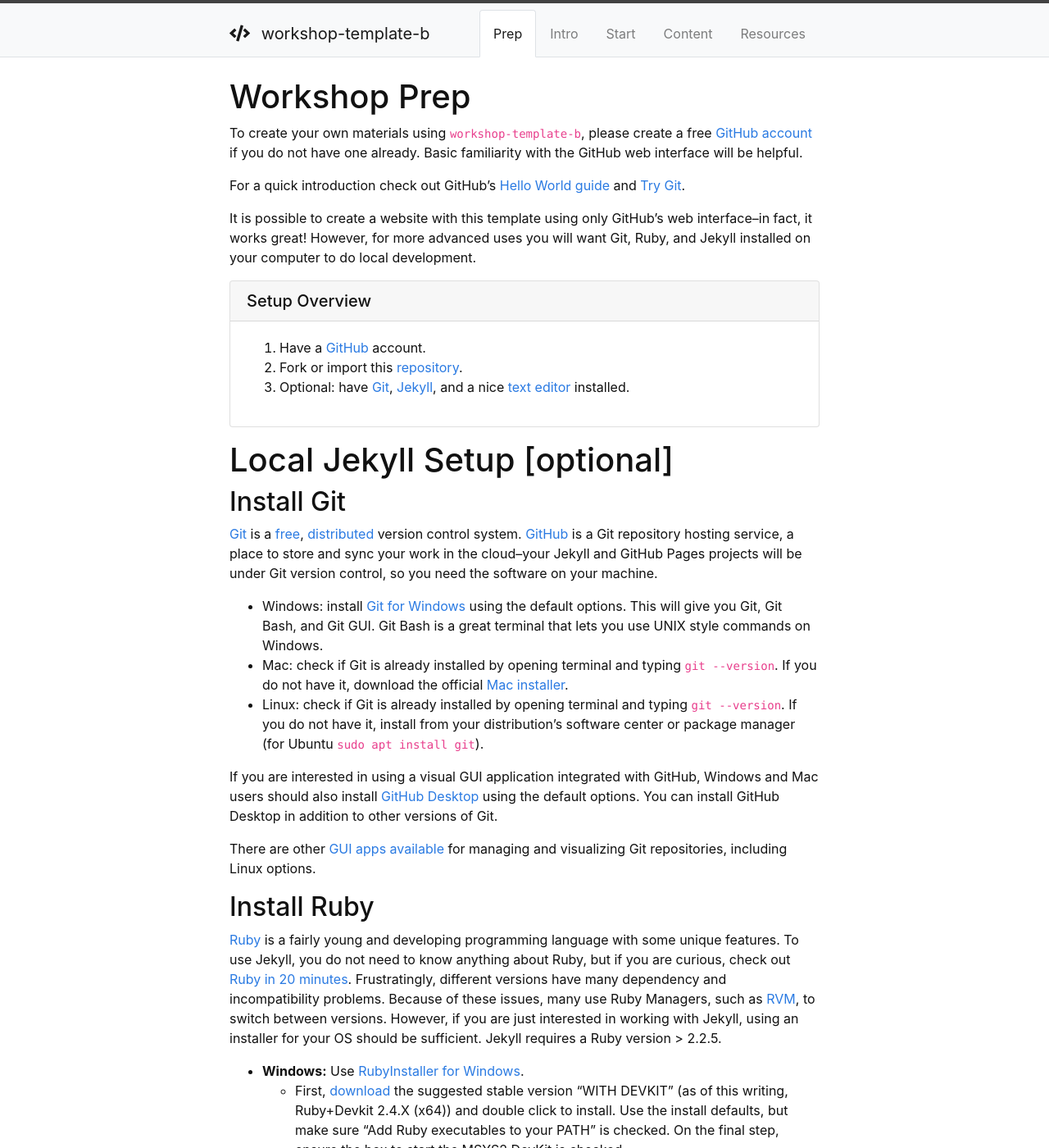
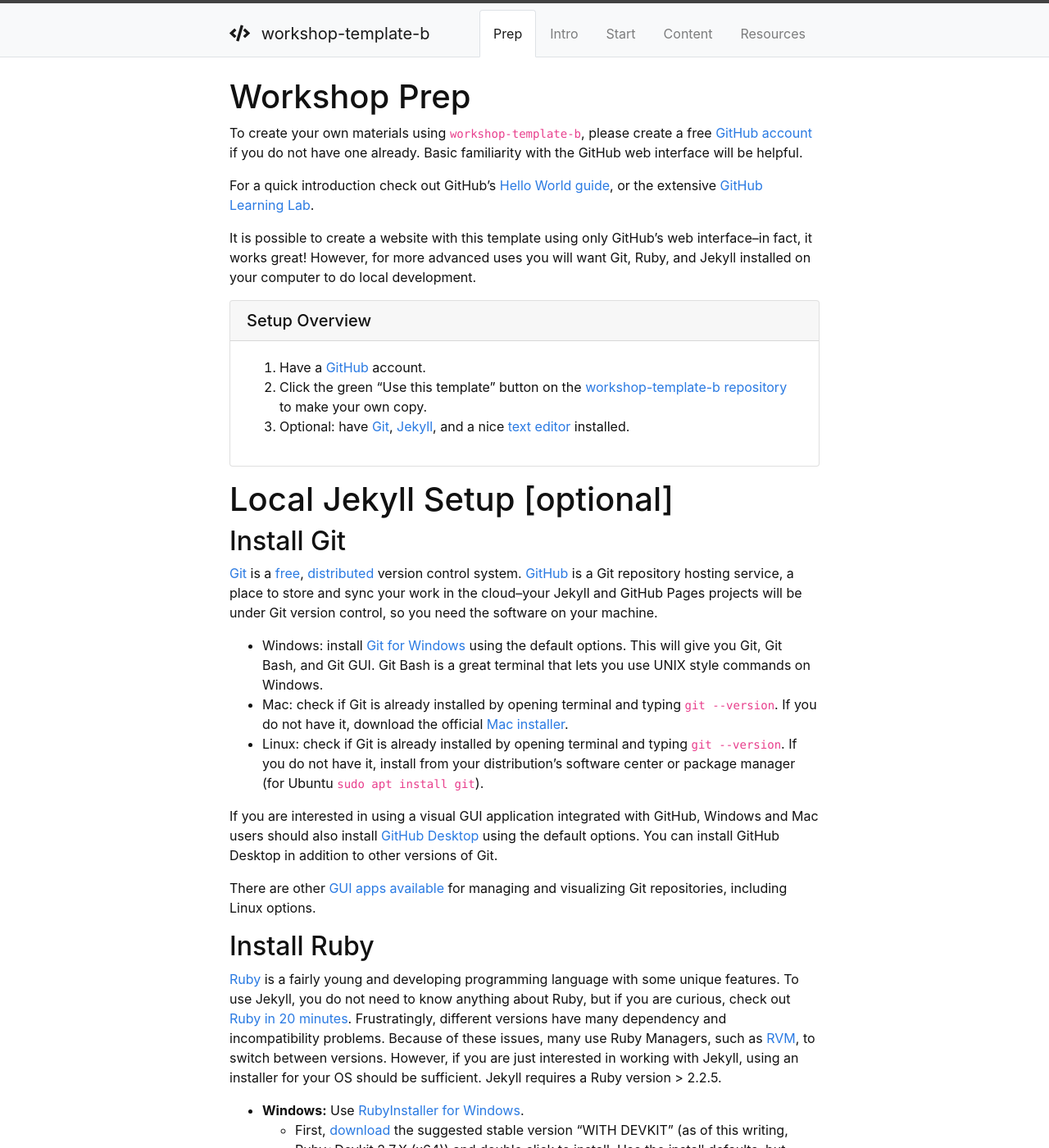
Before and after one commit to evanwill/workshop-template-b, a Jekyll site: the page built from content/0-prep.md, in a window 1280 px wide and 1400 px high. Shown: the whole window at 82% size. Built offline with Jekyll 4.4.1, drawn with Linux system fonts in a browser that asks for light colours; some of the changed text lies outside the part shown.

Commit message:
tweak prep page

```diff
--- a/content/0-prep.md
+++ b/content/0-prep.md
@@ -8,14 +8,14 @@ nav: true
 To create your own materials using `workshop-template-b`, please create a free [GitHub account](https://github.com/join) if you do not have one already.
 Basic familiarity with the GitHub web interface will be helpful.
 
-For a quick introduction check out GitHub's [Hello World guide](https://guides.github.com/activities/hello-world/) and [Try Git](https://try.github.io/).
+For a quick introduction check out GitHub's [Hello World guide](https://guides.github.com/activities/hello-world/), or the extensive [GitHub Learning Lab](https://lab.github.com/).
 
 It is possible to create a website with this template using only GitHub's web interface--in fact, it works great!
 However, for more advanced uses you will want Git, Ruby, and Jekyll installed on your computer to do local development.
 
 {% capture text %}
 1. Have a [GitHub](https://github.com) account.
-2. Fork or import this [repository](https://github.com/evanwill/workshop-template-b).
+2. Click the green "Use this template" button on the [workshop-template-b repository](https://github.com/evanwill/workshop-template-b) to make your own copy.
 3. Optional: have [Git](https://git-scm.com/), [Jekyll](https://jekyllrb.com/), and a nice [text editor](https://code.visualstudio.com/) installed.
 {% endcapture %}
 {% include card.html text=text header="Setup Overview" %}
@@ -45,7 +45,7 @@ However, if you are just interested in working with Jekyll, using an installer f
 Jekyll requires a Ruby version > 2.2.5.
 
 - **Windows:** Use [RubyInstaller for Windows](https://rubyinstaller.org/).
-    - First, [download](https://rubyinstaller.org/downloads/) the suggested stable version "WITH DEVKIT" (as of this writing, Ruby+Devkit 2.4.X (x64)) and double click to install. Use the install defaults, but make sure "Add Ruby executables to your PATH" is checked. On the final step, ensure the box to start the MSYS2 DevKit is checked.
+    - First, [download](https://rubyinstaller.org/downloads/) the suggested stable version "WITH DEVKIT" (as of this writing, Ruby+Devkit 2.7.X (x64)) and double click to install. Use the install defaults, but make sure "Add Ruby executables to your PATH" is checked. On the final step, ensure the box to start the MSYS2 DevKit is checked.
     - Second, the installer will open a terminal window with options to install MSYS2 DevKit components. Choose option 3, "MSYS2 and MINGW development toolchain", or simply press ENTER to install all the necessary dependencies. (This installer can be restarted by typing `ridk install` into a command prompt)
 - **Mac:** OS X has a version of Ruby installed by default. Check the version with `ruby -v`. If it is > 2.2.5 you can use the system Ruby. However, a newer version can be installed using [Homebrew](https://brew.sh/), `brew install ruby`, or a manager such as [rbenv](https://github.com/rbenv/rbenv) or [RVM](http://rvm.io/). Check the official Jekyll [Mac install docs](https://jekyllrb.com/docs/installation/#macOS) for tips.
 - **Linux:** Even though the version will not be the most up-to-date, the simplest method is to use your distro's repositories. For example on Ubuntu, `sudo apt install ruby-full`. Make sure the repository version is > 2.2.5. You will also need the build tools Make and GCC, on Ubuntu get them with `sudo apt install build-essential`. For a more up-to-date version, use a manager such as [RVM](http://rvm.io/).
```
